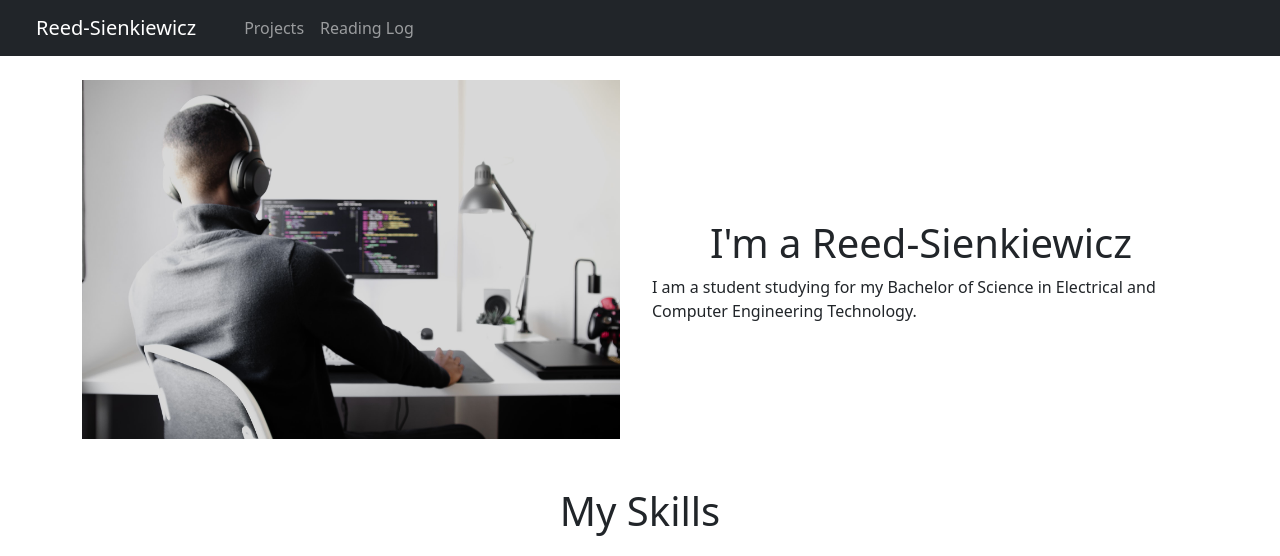
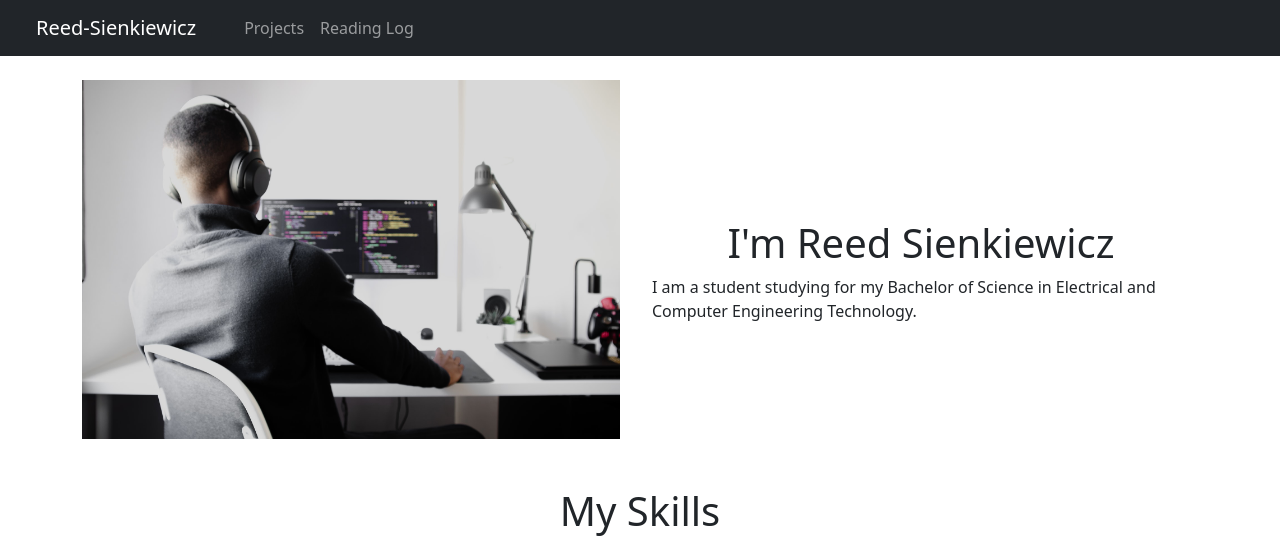
Before and after one commit to Reed-Sienkiewicz/Reed-Sienkiewicz.github.io, a plain HTML site: page index.html in a window 1280 px wide. Shown: the top 556 px of the page. Drawn offline with nearby package versions, Linux system fonts and the light colour scheme.

Commit message:
Update ReadMe

```diff
--- a/index.html
+++ b/index.html
@@ -44,7 +44,7 @@
 				</div>
 				<div class="col-lg mx-2 align-self-center">
 					<div class="my-3">
-						<h1 class="text-center">I'm a Reed-Sienkiewicz</h1>
+						<h1 class="text-center">I'm Reed Sienkiewicz</h1>
 						<p>I am a student studying for my Bachelor of Science in Electrical and Computer Engineering Technology.</p>
 					</div>
 				</div>
```
Also changed, not shown: 1 other file.
